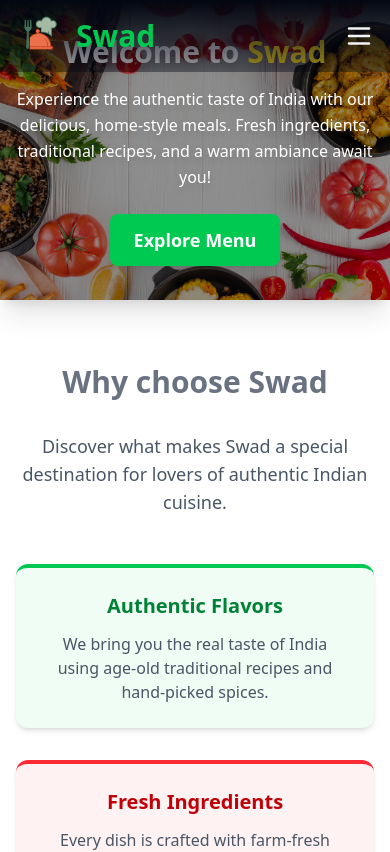
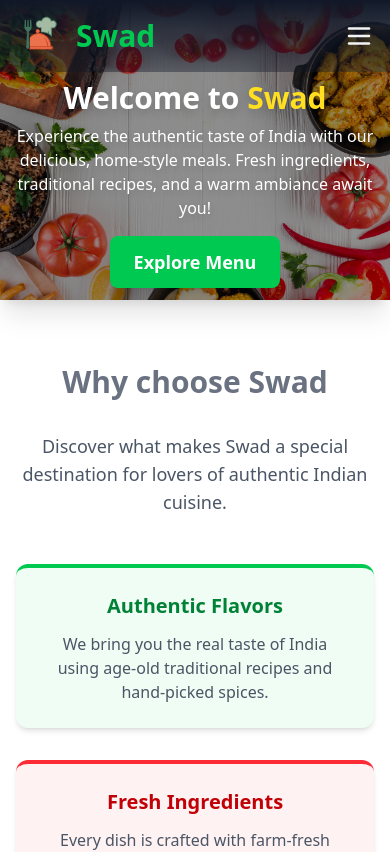
Before and after one commit to ravikanttarare95/swad-tasty-food, a React (Vite) app: page / in a window 390 px wide. Shown: the top 852 px of the page. Built offline with nearby package versions, Linux system fonts and the light colour scheme.

Commit message:
Link tag

```diff
--- a/src/components/Footer.jsx
+++ b/src/components/Footer.jsx
@@ -4,7 +4,7 @@ import { Mail, Phone, Clock, Facebook, Instagram, Twitter } from "lucide-react";
 
 function Footer() {
   return (
-    <footer className="bg-gradient-to-b from-gray-950 to-gray-800 text-white py-12 px-4">
+    <footer className="bg-gradient-to-r from-gray-900 to-gray-800 text-white py-12 px-4">
       <div className="max-w-7xl mx-auto grid grid-cols-1 sm:grid-cols-2 md:grid-cols-4 gap-8">
         <div>
           <h4 className="text-xl font-bold mb-4 text-green-400">Swad</h4>
--- a/src/components/Navbar.jsx
+++ b/src/components/Navbar.jsx
@@ -19,8 +19,8 @@ function Navbar({ openNav }) {
     <nav
       className={`fixed top-0 left-0 right-0 transition-colors duration-300 text-gray-100 ${
         scrolled
-          ? "bg-gradient-to-b from-gray-950 to-gray-800"
-          : "bg-gradient-to-b from-gray-950 to-gray-950/40"
+          ? "bg-gradient-to-r from-gray-900 to-gray-800"
+          : "bg-gradient-to-b from-gray-900 to-gray-900/40"
       }  z-50`}
     >
       <div className="px-4 py-3 flex flex-col md:flex-row items-center justify-between">
--- a/src/views/Home.jsx
+++ b/src/views/Home.jsx
@@ -1,4 +1,4 @@
-import React from "react";
+import { Link } from "react-router";
 import Navbar from "./../components/Navbar";
 import Footer from "./../components/Footer.jsx";
 import Button from "./../components/Button";
@@ -19,20 +19,22 @@ function Home() {
           <img
             src={HeroImg}
             alt="Delicious Indian Cuisine"
-            className="relative w-full h-full object-cover object-center"
+            className="w-full h-full object-cover object-center"
             loading="lazy"
           />
           <div className="absolute inset-0 bg-black/40 bg-opacity-10" />
-          <div className="absolute inset-0 flex flex-col items-center justify-center text-center text-white px-4">
-            <h1 className="text-3xl sm:text-4xl md:text-5xl lg:text-6xl font-extrabold drop-shadow-lg mb-4">
+          <div className="absolute inset-0 flex flex-col items-center justify-end md:justify-center text-center text-white px-4 max-md:pb-3">
+            <h1 className="text-3xl sm:text-4xl md:text-5xl lg:text-6xl font-extrabold drop-shadow-lg mb-2 md:mb-4">
               Welcome to <span className="text-yellow-300">Swad</span>
             </h1>
-            <p className="text-base sm:text-lg md:text-xl lg:text-2xl max-w-3xl mb-6 leading-relaxed drop-shadow-md">
+            <p className="text-base sm:text-lg md:text-xl lg:text-2xl max-w-3xl mb-4 md:mb-6 md:leading-relaxed drop-shadow-md">
               Experience the authentic taste of India with our delicious,
               home-style meals. Fresh ingredients, traditional recipes, and a
               warm ambiance await you!
             </p>
-            <Button btnTitle="Explore Menu" size="lg" />
+            <Link to="/menu">
+              <Button btnTitle="Explore Menu" size="lg" />
+            </Link>
           </div>
         </div>
       </section>
@@ -151,9 +153,9 @@ function Home() {
           ))}
         </div>
         <div className="flex justify-center mt-8">
-          <a href="/menu">
+          <Link to="/menu">
             <Button btnTitle="View Full Menu" />
-          </a>
+          </Link>
         </div>
       </section>
 
@@ -168,9 +170,9 @@ function Home() {
           ))}
         </div>
         <div className="flex justify-center mt-8">
-          <a href="/review">
+          <Link to="/review">
             <Button btnTitle="Read More Reviews" />
-          </a>
+          </Link>
         </div>
       </section>
 
```
